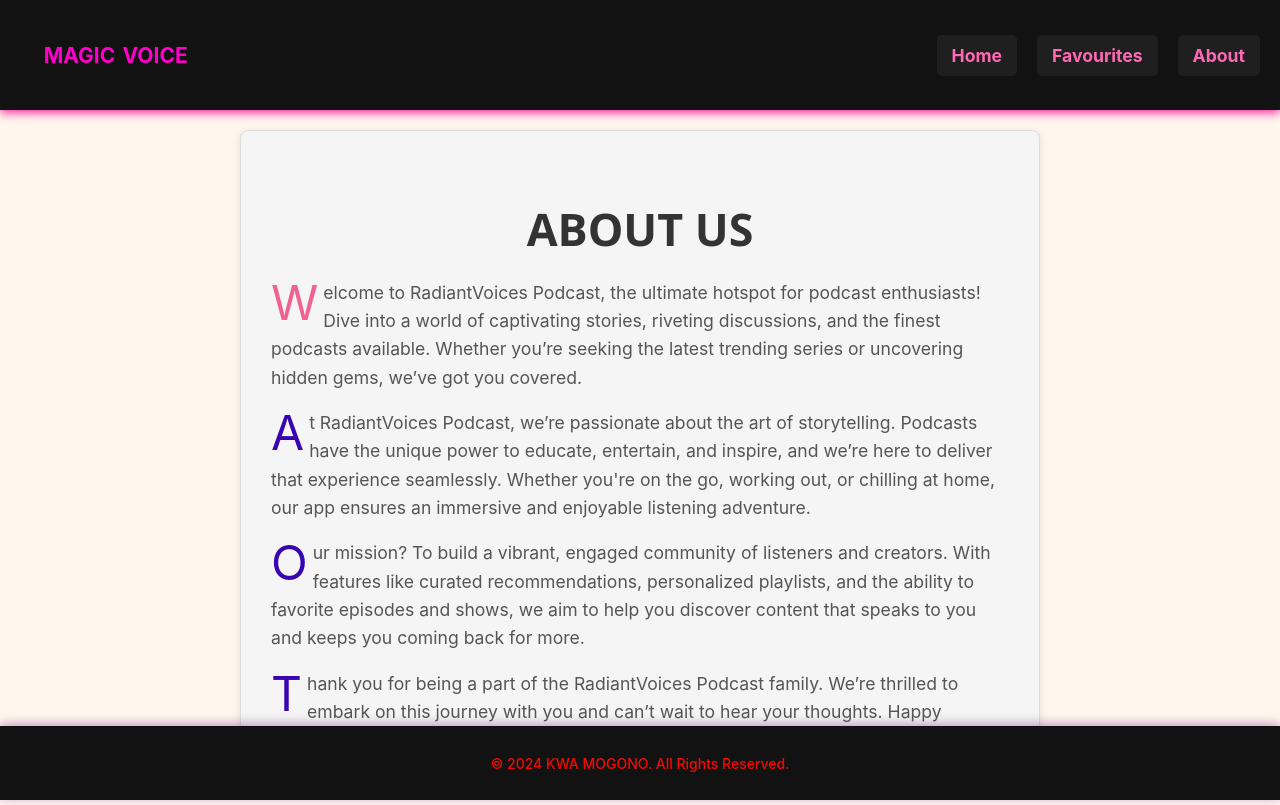
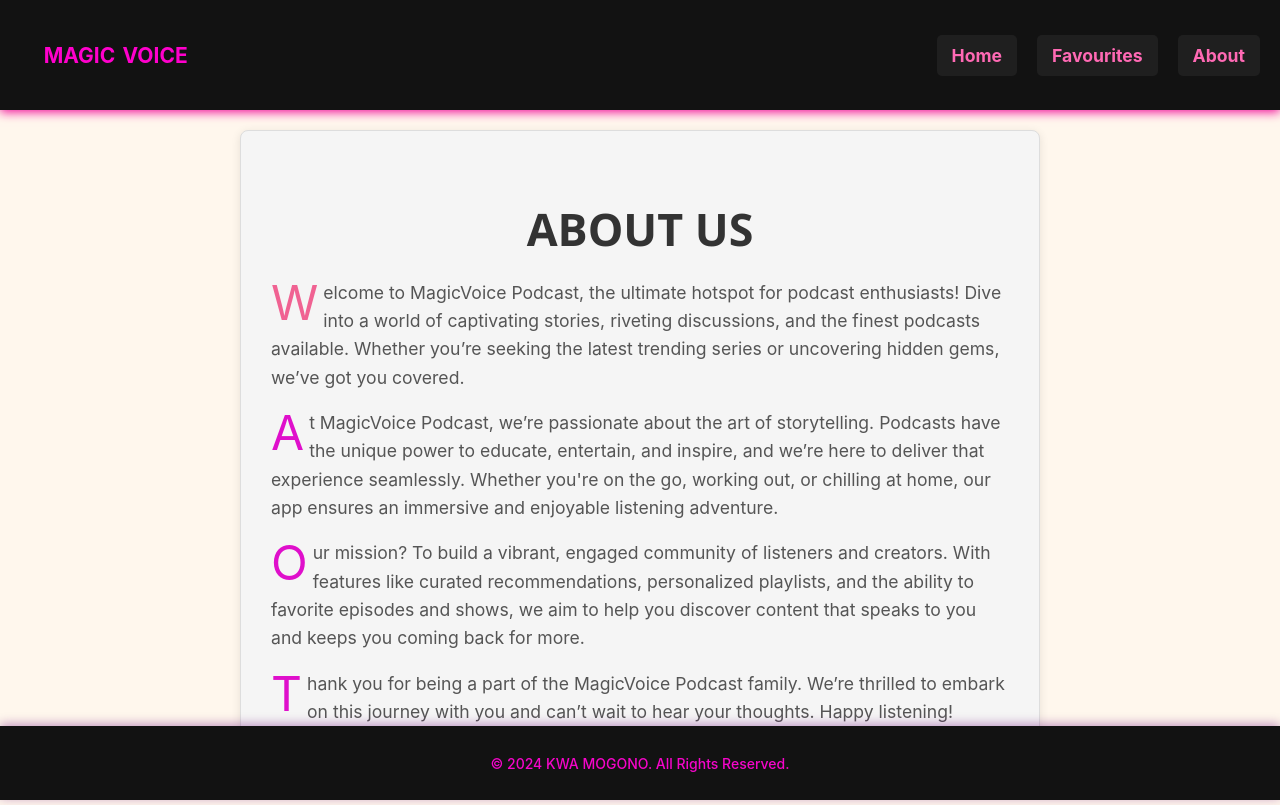
Before and after one commit to tsaimogono/FINAL-PORTFOLIO-DJS11, a React (Vite) app: page /about in a window 1280 px wide. Built offline with nearby package versions, Linux system fonts and the light colour scheme; the HTML template or start-up script is replaced by a standard one.

Commit message:
made css adjustment

```diff
--- a/src/components/About.css
+++ b/src/components/About.css
@@ -41,7 +41,7 @@
 
   .about p::first-letter {
     font-size: 3rem;
-    color: #3805b0;
+    color: #df0fcb;
     float: left;
     margin-right: 5px;
     line-height: 1;
--- a/src/components/About.jsx
+++ b/src/components/About.jsx
@@ -6,16 +6,16 @@ const About = () => {
         <div className="about">
           <h2>About Us</h2>
           <p>
-            Welcome to RadiantVoices Podcast, the ultimate hotspot for podcast enthusiasts! Dive into a world of captivating stories, riveting discussions, and the finest podcasts available. Whether you’re seeking the latest trending series or uncovering hidden gems, we’ve got you covered.
+            Welcome to MagicVoice Podcast, the ultimate hotspot for podcast enthusiasts! Dive into a world of captivating stories, riveting discussions, and the finest podcasts available. Whether you’re seeking the latest trending series or uncovering hidden gems, we’ve got you covered.
           </p>
           <p>
-            At RadiantVoices Podcast, we’re passionate about the art of storytelling. Podcasts have the unique power to educate, entertain, and inspire, and we’re here to deliver that experience seamlessly. Whether you're on the go, working out, or chilling at home, our app ensures an immersive and enjoyable listening adventure.
+            At MagicVoice Podcast, we’re passionate about the art of storytelling. Podcasts have the unique power to educate, entertain, and inspire, and we’re here to deliver that experience seamlessly. Whether you're on the go, working out, or chilling at home, our app ensures an immersive and enjoyable listening adventure.
           </p>
           <p>
             Our mission? To build a vibrant, engaged community of listeners and creators. With features like curated recommendations, personalized playlists, and the ability to favorite episodes and shows, we aim to help you discover content that speaks to you and keeps you coming back for more.
           </p>
           <p>
-            Thank you for being a part of the RadiantVoices Podcast family. We’re thrilled to embark on this journey with you and can’t wait to hear your thoughts. Happy listening!
+            Thank you for being a part of the MagicVoice Podcast family. We’re thrilled to embark on this journey with you and can’t wait to hear your thoughts. Happy listening!
           </p>
         </div>
       );
--- a/src/components/Footer.css
+++ b/src/components/Footer.css
@@ -20,11 +20,11 @@
   .footer p {
     margin: 0;
     font-size: 14px;
-    color: #f60905; /* Neon pink text color */
+    color: #f605ca; /* Neon pink text color */
   }
 
   .footer a {
-    color: #f30909; /* Neon pink link color */
+    color: #f309d0; /* Neon pink link color */
     text-decoration: none;
     transition: color 0.3s, text-shadow 0.3s;
   }
--- a/src/components/PodcastItem.css
+++ b/src/components/PodcastItem.css
@@ -53,7 +53,7 @@
   }
 
   .podcast-item .podcast-link {
-    color: #007bff; /* Link color */
+    color: #e83ace; /* Link color */
     text-decoration: none;
   }
 
```
